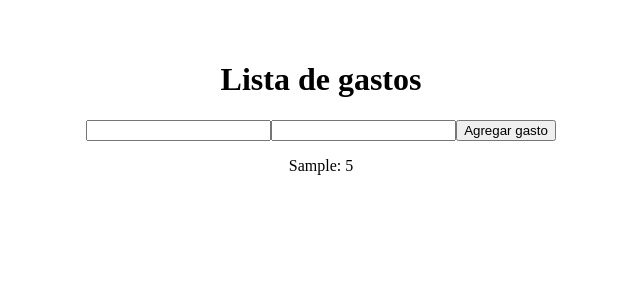
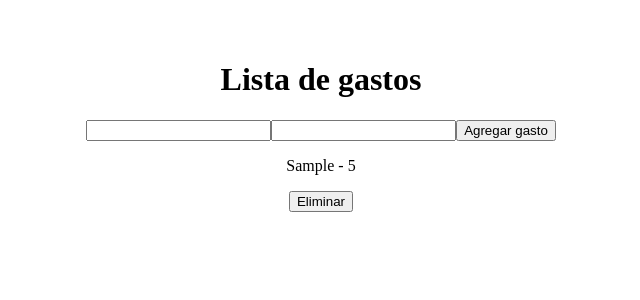
Before and after one commit to jdvalmart/expense-tracker, a React (Vite) app: page / in a window 1280 px wide. Both pictures are taken after typing "Sample", "5" into the empty fields and a click on the button "Agregar gasto". Shown: the top 300 px of the page, without its empty margins (319-959 px from the left). Built offline with nearby package versions, Linux system fonts and the light colour scheme.

Commit message:
feat: allow deleting expenses

```diff
--- a/src/App.tsx
+++ b/src/App.tsx
@@ -1,26 +1,25 @@
 import { useState } from "react";
 import "./App.css";
 import type { Expense } from "./types/expense";
-import { ExpensesForm } from "./components/ExpensesForm";
+import ExpensesForm from "./components/ExpensesForm";
+import ExpenseList from "./components/ExpenseList";
 
 function App() {
-  const [expenses, setExpenses] = useState<Expense>([]);
+  const [expenses, setExpenses] = useState<Expense[]>([]);
 
   const addExpense = (expense: Expense) => {
     setExpenses((prev) => [...prev, expense]);
+  };
+
+  const deleteExpense = (id: number) => {
+    setExpenses((prev) => prev.filter((expense) => expense.id !== id));
   };
 
   return (
     <div>
       <h1>Lista de gastos</h1>
       <ExpensesForm onAddExpense={addExpense} />
-      {expenses.map((expense) => (
-        <div key={expense.id}>
-          <p>
-            {expense.title}: {expense.amount}
-          </p>
-        </div>
-      ))}
+      <ExpenseList expenses={expenses} onDeleteExpense={deleteExpense} />
     </div>
   );
 }
--- /dev/null
+++ b/src/components/ExpenseItem.tsx
@@ -0,0 +1,19 @@
+import type { Expense } from "../types/expense";
+
+interface ExpenseItemProps {
+  expense: Expense;
+  onDelete: (id: number) => void;
+}
+
+const ExpenseItem: React.FC<ExpenseItemProps> = ({ expense, onDelete }) => {
+  return (
+    <div key={expense.id}>
+      <p>
+        {expense.title} - {expense.amount}
+      </p>
+      <button onClick={() => onDelete(expense.id)}>Eliminar</button>
+    </div>
+  );
+};
+
+export default ExpenseItem;
--- /dev/null
+++ b/src/components/ExpenseList.tsx
@@ -0,0 +1,22 @@
+import type { Expense } from "../types/expense";
+import ExpenseItem from "./ExpenseItem";
+
+interface ExpenseListProps {
+  expenses: Expense[];
+  onDeleteExpense: (id: number) => void;
+}
+
+const ExpenseList: React.FC<ExpenseListProps> = ({
+  expenses,
+  onDeleteExpense,
+}) => {
+  return expenses.map((expense) => (
+    <ExpenseItem
+      key={expense.id}
+      expense={expense}
+      onDelete={onDeleteExpense}
+    />
+  ));
+};
+
+export default ExpenseList;
--- a/src/components/ExpensesForm.tsx
+++ b/src/components/ExpensesForm.tsx
@@ -5,7 +5,7 @@ interface ExpensesFormProps {
   onAddExpense: (expense: Expense) => void;
 }
 
-export const ExpensesForm: React.FC<ExpensesFormProps> = ({ onAddExpense }) => {
+const ExpensesForm: React.FC<ExpensesFormProps> = ({ onAddExpense }) => {
   const [title, setTitle] = useState("");
   const [amount, setAmount] = useState("");
 
@@ -41,3 +41,4 @@ export const ExpensesForm: React.FC<ExpensesFormProps> = ({ onAddExpense }) => {
     </form>
   );
 };
+export default ExpensesForm;
```
Also changed, not shown: 1 other file (tests, documents, lock files or other folders).
